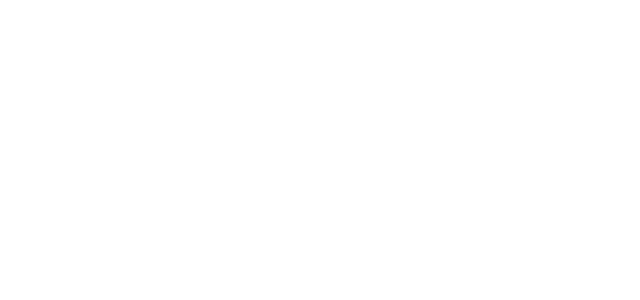
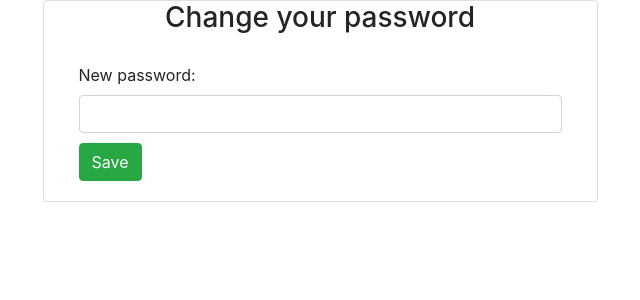
Before and after one commit to LukaStjc/Isa-front, a React (Create React App) app: page /api/system-admins/update-password in a window 1280 px wide. Shown: the top 300 px of the page, without its empty margins (320-960 px from the left). Built offline with nearby package versions, Linux system fonts and the light colour scheme.

Commit message:
Finished updating password, authorization is left

```diff
--- a/src/App.js
+++ b/src/App.js
@@ -17,6 +17,7 @@
 import UpdateCompanyAdminComponent from './components/UpdateCompanyAdminComponent';
 import SysAdminHomePageComponent from './components/SysAdminHomePageComponent';
 import CreateSystemAdminComponent from './components/CreateSystemAdminComponent';
+import UpdateSystemAdminPassword from './components/UpdateSystemAdminPassword';
 
 
 function App() {
@@ -38,6 +39,7 @@
         <Route path="/api/equipment/ordering" component={EquipmentOrderingComponent} exact/>
         <Route path="/api/home-page/system-admin" component={SysAdminHomePageComponent} exact/>
         <Route path="/api/system-admins/create" component={CreateSystemAdminComponent} exact/>
+        <Route path="/api/system-admins/update-password" component={UpdateSystemAdminPassword} exact/>
       </Switch>
     </Router>
 
--- a/src/components/CreateSystemAdminComponent.jsx
+++ b/src/components/CreateSystemAdminComponent.jsx
@@ -48,8 +48,7 @@
             return;
         }
 
-        let systemAdmin = {firstName: this.state.firstName, lastName: this.state.lastName,
-                           email: this.state.email}
+        let systemAdmin = {firstName: this.state.firstName, lastName: this.state.lastName, email: this.state.email}
         console.log("system admin => " + JSON.stringify(systemAdmin));
 
         try{
--- a/src/components/SysAdminHomePageComponent.jsx
+++ b/src/components/SysAdminHomePageComponent.jsx
@@ -19,7 +19,7 @@
     }
 
     changePassword(){
-        //this.props.history.push('/api/equipment/ordering');
+        this.props.history.push('/api/system-admins/update-password');
     }
 
     replyToComplaint(){
--- /dev/null
+++ b/src/components/UpdateSystemAdminPassword.jsx
@@ -0,0 +1,62 @@
+import React, { Component } from 'react';
+
+import SystemAdminService from '../services/SystemAdminService';
+
+class UpdateSystemAdminPassword extends Component {
+
+    constructor(props){
+        super(props)
+
+        this.state = {
+            password: ''
+        }
+
+        this.changePasswordHandler = this.changePasswordHandler.bind(this);
+    }
+
+    changePasswordHandler=(e) =>{
+        this.setState({password: e.target.value});
+    }
+
+    updatePassword= async(e) =>{
+        e.preventDefault();
+
+        if(this.state.password === ""){
+            console.log("Warning: Password field is empty");
+            return;
+        }
+
+        let userDTO = {firstName: null, lastName: null, email: null, password: this.state.password};
+        console.log("password => " + JSON.stringify(this.state.password));
+
+        try{
+            await SystemAdminService.updatePassword(userDTO);
+        }
+        catch(error){
+            console.error("Error updating password");
+        }
+    }
+
+    render() {
+        return (
+            <div className='container'>
+                <div className='row'>
+                    <div className='card col-md-6 offset-md-3 offset-md-3'>
+                        <h3 className='text-center'>Change your password</h3>
+                        <div className='card-body'>
+                            <form>
+                                <label>New password: </label>
+                                <input className='form-control' value={this.state.password}
+                                    onChange={this.changePasswordHandler}/>
+
+                                <button className='btn btn-success' onClick={this.updatePassword} style={{marginTop: '10px'}}>Save</button>
+                            </form>
+                        </div>
+                    </div>
+                </div>
+            </div>
+        );
+    }
+}
+
+export default UpdateSystemAdminPassword;
--- a/src/services/SystemAdminService.js
+++ b/src/services/SystemAdminService.js
@@ -8,5 +8,9 @@
         return axios.post(`${SYSTEM_ADMIN_API_BASE_URL}/create`, userDTO);
     }
 
+    updatePassword(userDTO){
+        return axios.put(`${SYSTEM_ADMIN_API_BASE_URL}/update-password`, userDTO);
+    }
+
 }
 export default new SystemAdminService();
```
